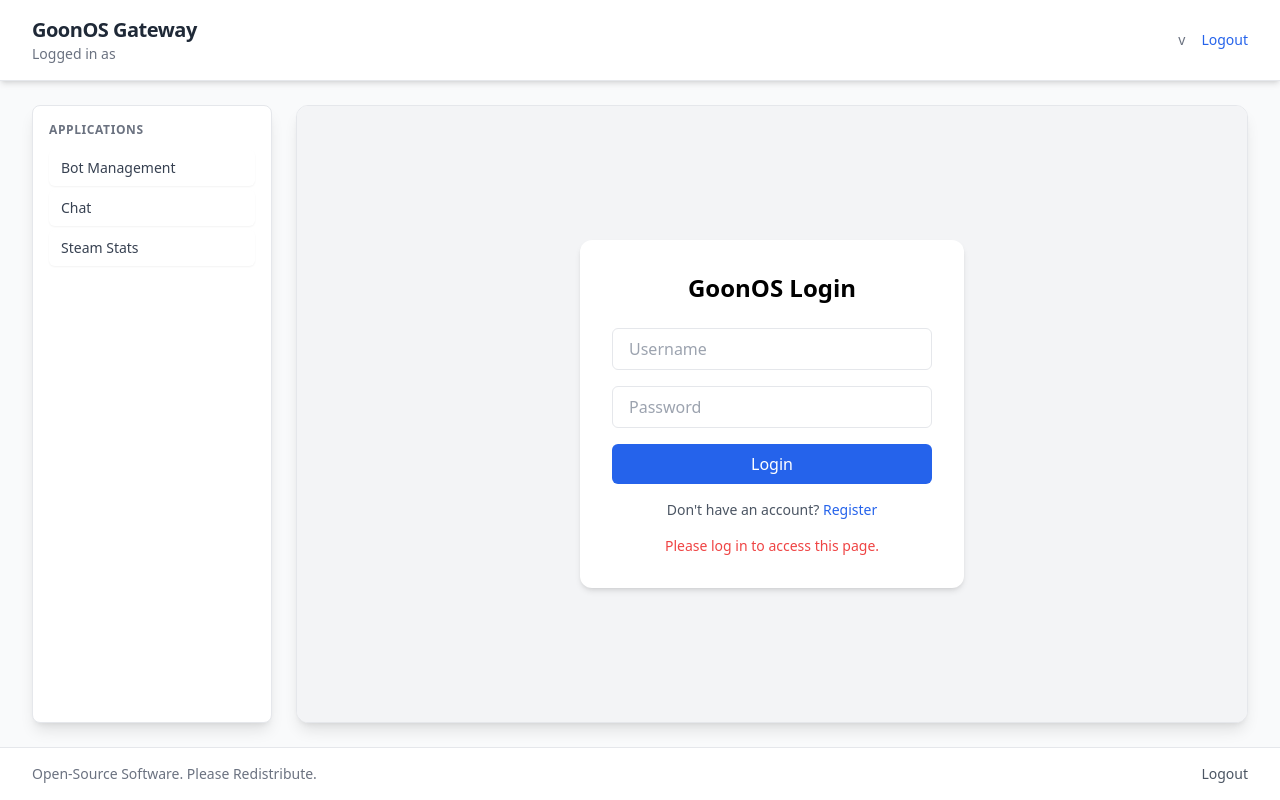
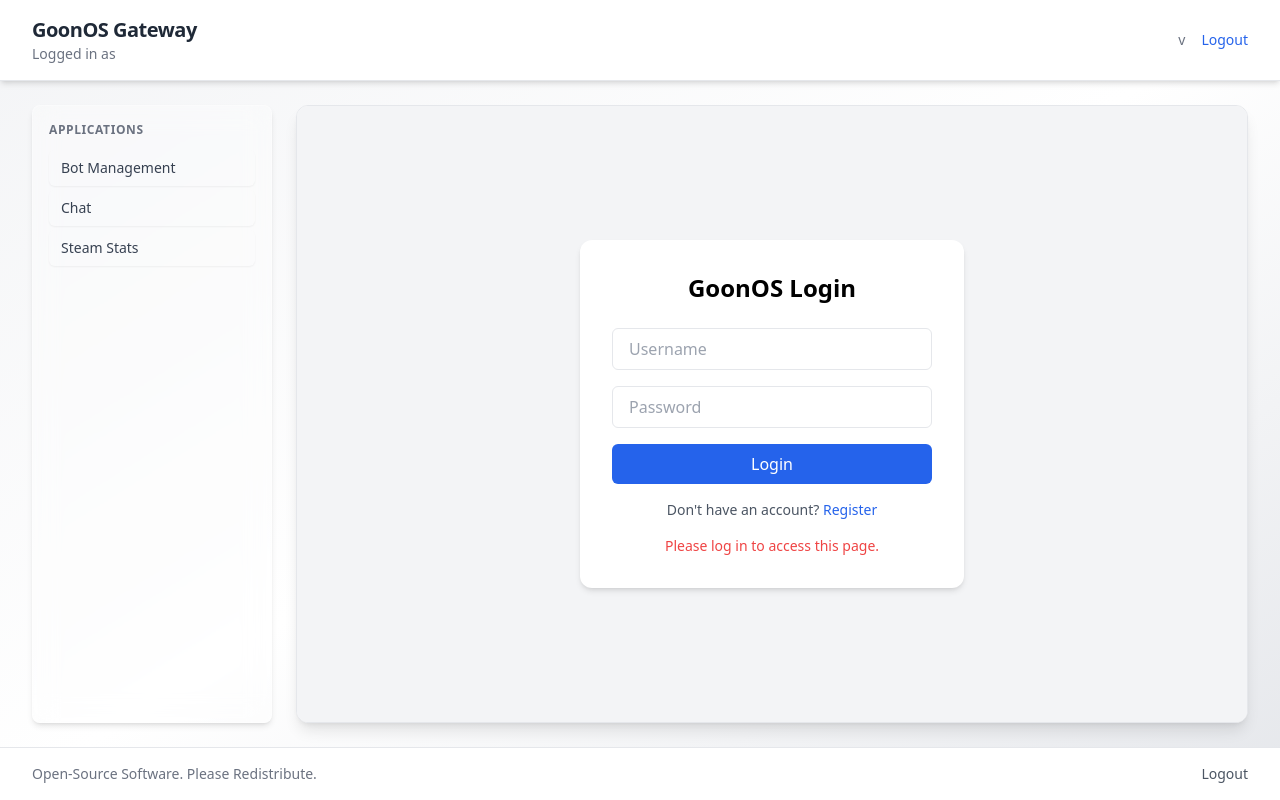
Before and after one commit to offsec64/goonOS, a Flask app: template templates/gateway.html in a window 1280 px wide. Run offline with Flask 3, Linux system fonts and the light colour scheme; the template is opened without the code that fills it, so the values that code supplies are empty; some libraries are stand-ins or nearby versions.

Commit message:
More style changes

```diff
--- a/templates/gateway.html
+++ b/templates/gateway.html
@@ -14,7 +14,7 @@
   </style>
 </head>
 
-<body class="text-gray-800 font-sans min-h-screen flex flex-col bg-gray-50">
+    <body class="text-gray-800 font-sans min-h-screen flex flex-col bg-gradient-to-br from-gray-100 via-white to-gray-200">
 
     <!-- Header -->
     <header class="sticky top-0 bg-white border-b shadow-md z-40 w-full">
@@ -39,7 +39,7 @@
     <!-- Main content -->
     <main class="flex flex-row w-full flex-grow px-8 py-6 gap-6">
     <!-- Sidebar -->
-        <aside class="w-60 flex-shrink-0 bg-white rounded-lg shadow-lg border border-gray-200 p-4">
+        <aside class="w-60 flex-shrink-0 rounded-lg shadow-md border border-white/30 bg-white/30 backdrop-blur-md p-4">
             <div class="space-y-2">
             <h2 class="text-xs font-semibold text-gray-500 uppercase tracking-wider mb-3">Applications</h2>
                 <div id="pagelist" class="space-y-1">
```
